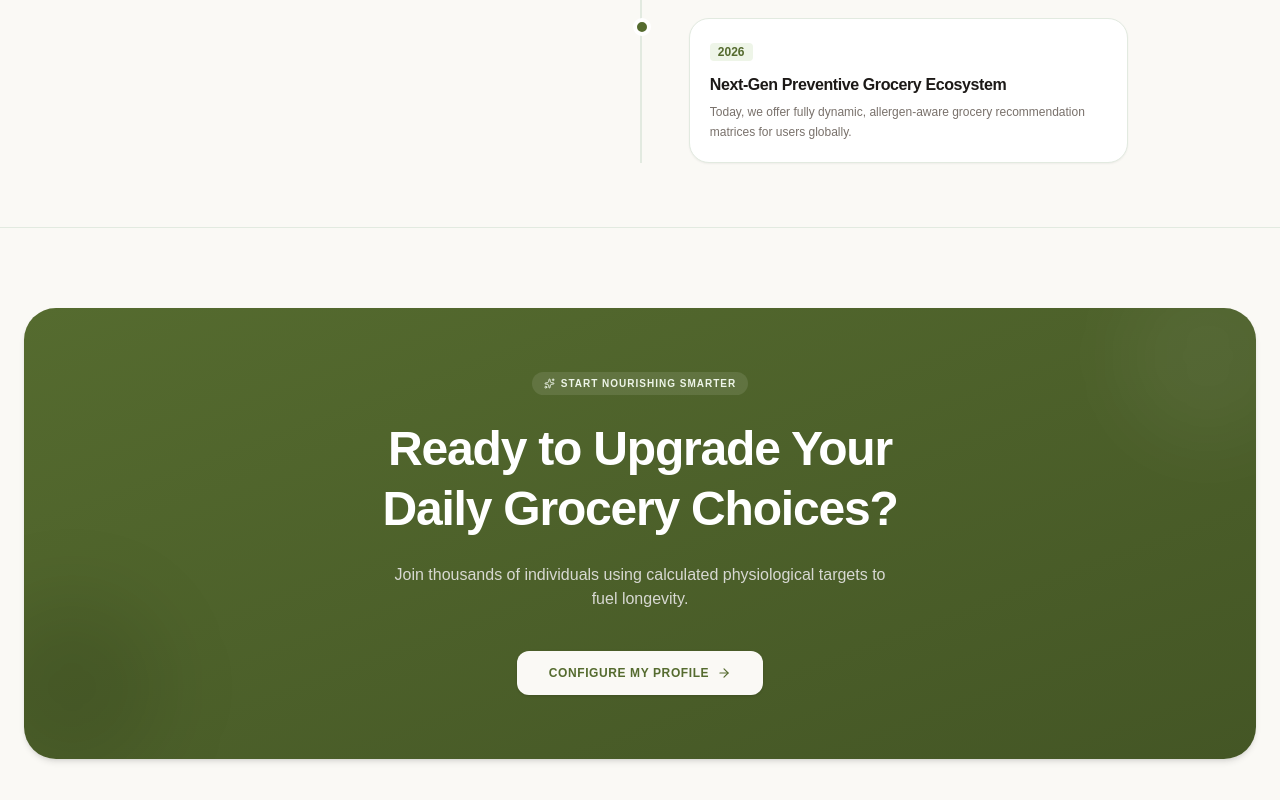
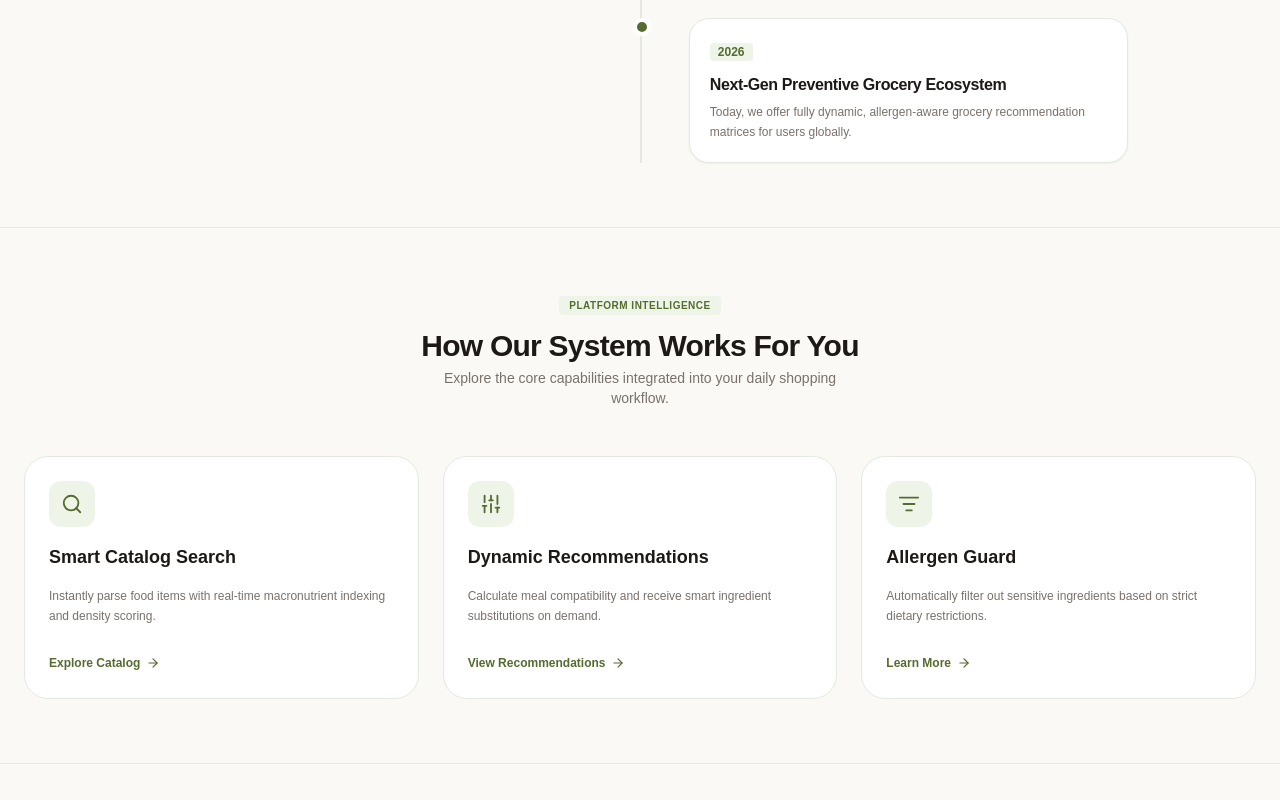
Before and after one commit to Sabyatakarki/GroceryRecommendation_web, a Next.js app in the folder client/grocery_recomendation/: page /aboutus in a window 1280 px wide. Shown: the part 1988-2788 px from the top of the page. Built offline with nearby package versions, Linux system fonts and the light colour scheme; no server answers.

Commit message:
code Ui changed in about us page

```diff
--- a/client/grocery_recomendation/app/(auth)/aboutus/page.tsx
+++ b/client/grocery_recomendation/app/(auth)/aboutus/page.tsx
@@ -13,20 +13,15 @@ import {
   ArrowRight,
   TrendingUp,
   BrainCircuit,
-  Apple
+  Apple,
+  Search,
+  Sliders,
+  CheckCircle2,
+  ListFilter
 } from "lucide-react";
 
 export default function AboutPage() {
   const router = useRouter();
-
-  const handleCTA = () => {
-    const token = localStorage.getItem("grocery_token");
-    if (!token) {
-      router.push("/login");
-    } else {
-      router.push("/recommendation");
-    }
-  };
 
   return (
     <div className="min-h-screen bg-[#faf9f5] flex flex-col justify-between">
@@ -51,7 +46,7 @@ export default function AboutPage() {
                 </h1>
 
                 <p className="text-stone-600 text-base lg:text-lg font-medium leading-relaxed max-w-xl">
-                  We believe that eating healthy shouldn't require a biochemistry degree. Our platform translating complex clinical nutritional standards into straightforward, actionable grocery choices custom-tailored to your unique biology.
+                  We believe that eating healthy shouldn't require a biochemistry degree. Our platform translates complex clinical nutritional standards into straightforward, actionable grocery choices custom-tailored to your unique biology.
                 </p>
               </div>
 
@@ -148,7 +143,7 @@ export default function AboutPage() {
             </div>
           </section>
 
-
+          {/* Timeline Section */}
           <section className="max-w-5xl mx-auto px-6 py-16 border-t border-[#e2eae0]">
             <div className="text-center mb-12">
               <h2 className="text-3xl font-extrabold text-stone-900 tracking-tight">How We Got Here</h2>
@@ -174,7 +169,6 @@ export default function AboutPage() {
                 }
               ].map((milestone, idx) => (
                 <div key={idx} className={`relative flex flex-col sm:flex-row items-start ${idx % 2 === 0 ? "sm:flex-row-reverse" : ""} justify-between`}>
-                  {/* Timeline dot */}
                   <div className="absolute left-4 sm:left-1/2 transform -translate-x-[7px] w-4.5 h-4.5 bg-[#556B2F] border-4 border-white rounded-full z-10" />
 
                   <div className="w-full sm:w-[45%] pl-10 sm:pl-0">
@@ -196,31 +190,89 @@ export default function AboutPage() {
             </div>
           </section>
 
-          {/* Premium Vision Action Banner (CTA) */}
-          <section className="max-w-7xl mx-auto px-6 py-20 border-t border-[#e2eae0]">
-            <div className="bg-gradient-to-br from-[#556B2F] to-[#445625] rounded-[32px] p-10 lg:p-16 text-center space-y-6 text-white relative overflow-hidden shadow-md">
-              {/* Abstract soft glow backdrop */}
-              <div className="absolute -top-10 -right-10 w-44 h-44 rounded-full bg-white/5 blur-2xl" />
-              <div className="absolute -bottom-10 -left-10 w-44 h-44 rounded-full bg-black/10 blur-2xl" />
+          {/* NEW SECTION 1: Interactive Platform Feature Showcase */}
+          <section className="max-w-7xl mx-auto px-6 py-16 border-t border-[#e2eae0]">
+            <div className="text-center mb-12">
+              <span className="text-[10px] font-extrabold uppercase tracking-wider text-[#556B2F] bg-[#EEF5E8] px-2.5 py-1 rounded">
+                Platform Intelligence
+              </span>
+              <h2 className="text-3xl font-extrabold text-stone-900 tracking-tight mt-3">
+                How Our System Works For You
+              </h2>
+              <p className="text-stone-500 font-medium text-sm mt-1 max-w-md mx-auto">
+                Explore the core capabilities integrated into your daily shopping workflow.
+              </p>
+            </div>
 
-              <span className="inline-flex items-center gap-1.5 px-3 py-1 bg-white/10 rounded-full text-[10px] font-extrabold uppercase tracking-widest text-[#EEF5E8]">
-                <Sparkles size={11} /> Start Nourishing Smarter
-              </span>
+            <div className="grid md:grid-cols-3 gap-6">
+              {[
+                {
+                  icon: <Search className="text-[#556B2F]" size={22} />,
+                  title: "Smart Catalog Search",
+                  desc: "Instantly parse food items with real-time macronutrient indexing and density scoring.",
+                  action: () => router.push("/products"),
+                  btnText: "Explore Catalog"
+                },
+                {
+                  icon: <Sliders className="text-[#556B2F]" size={22} />,
+                  title: "Dynamic Recommendations",
+                  desc: "Calculate meal compatibility and receive smart ingredient substitutions on demand.",
+                  action: () => router.push("/recommendation"),
+                  btnText: "View Recommendations"
+                },
+                {
+                  icon: <ListFilter className="text-[#556B2F]" size={22} />,
+                  title: "Allergen Guard",
+                  desc: "Automatically filter out sensitive ingredients based on strict dietary restrictions.",
+                  action: () => router.push("/products"),
+                  btnText: "Learn More"
+                }
+              ].map((card, idx) => (
+                <div key={idx} className="bg-white border border-[#e2eae0] rounded-[24px] p-6 flex flex-col justify-between hover:shadow-md transition">
+                  <div className="space-y-4">
+                    <div className="p-3 bg-[#EEF5E8] text-[#556B2F] w-fit rounded-xl">
+                      {card.icon}
+                    </div>
+                    <h3 className="text-lg font-bold text-stone-900">{card.title}</h3>
+                    <p className="text-stone-500 font-medium text-xs leading-relaxed">{card.desc}</p>
+                  </div>
 
-              <h2 className="text-3xl lg:text-5xl font-black tracking-tight max-w-xl mx-auto leading-tight">
-                Ready to Upgrade Your Daily Grocery Choices?
-              </h2>
+                  <div className="pt-6">
+                    <button
+                      onClick={card.action}
+                      className="inline-flex items-center gap-1.5 text-xs font-extrabold text-[#556B2F] hover:text-[#445625] transition"
+                    >
+                      <span>{card.btnText}</span>
+                      <ArrowRight size={14} />
+                    </button>
+                  </div>
+                </div>
+              ))}
+            </div>
+          </section>
 
-              <p className="text-stone-200/90 font-medium text-sm lg:text-base max-w-lg mx-auto">
-                Join thousands of individuals using calculated physiological targets to fuel longevity.
-              </p>
+          {/* NEW SECTION 2: Smart Grocery Assistant Callout Banner */}
+          <section className="max-w-7xl mx-auto px-6 py-16 border-t border-[#e2eae0]">
+            <div className="bg-stone-900 text-white rounded-[32px] p-8 lg:p-12 flex flex-col lg:flex-row items-center justify-between gap-8 shadow-sm">
+              <div className="space-y-3 max-w-xl">
+                <span className="inline-flex items-center gap-1.5 px-3 py-1 bg-stone-800 rounded-full text-[10px] font-extrabold uppercase tracking-widest text-[#EEF5E8] border border-stone-700">
+                  <Apple size={12} className="text-[#556B2F]" /> Standardized Food Intelligence
+                </span>
+                <h3 className="text-2xl lg:text-3xl font-extrabold tracking-tight">
+                  Explore Healthy Grocery Options Now
+                </h3>
+                <p className="text-stone-400 text-xs lg:text-sm font-medium leading-relaxed">
+                  Browse our catalog of verified food items, macro breakdowns, and health density scores to curate your next cart with confidence.
+                </p>
+              </div>
 
-              <div className="pt-4">
+              <div className="shrink-0 flex flex-col sm:flex-row gap-3 w-full sm:w-auto">
                 <button
-                  onClick={handleCTA}
-                  className="bg-[#faf9f5] hover:bg-[#FAF9F5]/90 text-[#556B2F] px-8 py-3.5 rounded-xl font-extrabold text-xs uppercase tracking-wider transition shadow-sm hover:shadow active:scale-[0.99] inline-flex items-center gap-2"
+                  onClick={() => router.push("/products")}
+                  className="bg-[#556B2F] hover:bg-[#455726] text-white px-6 py-3 rounded-xl font-extrabold text-xs uppercase tracking-wider transition shadow-sm inline-flex items-center justify-center gap-2"
                 >
-                  Configure My Profile <ArrowRight size={14} />
+                  <span>Browse Products</span>
+                  <ArrowRight size={14} />
                 </button>
               </div>
             </div>
```
